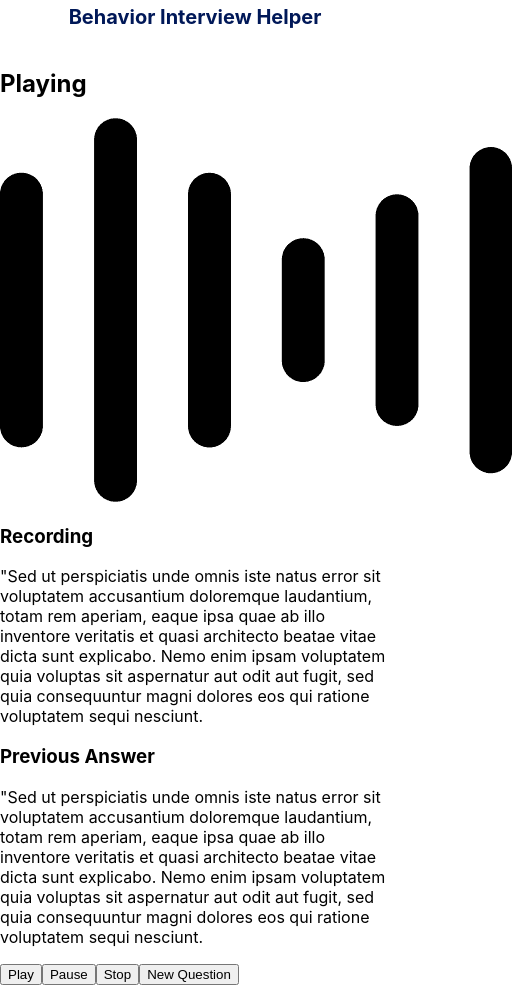
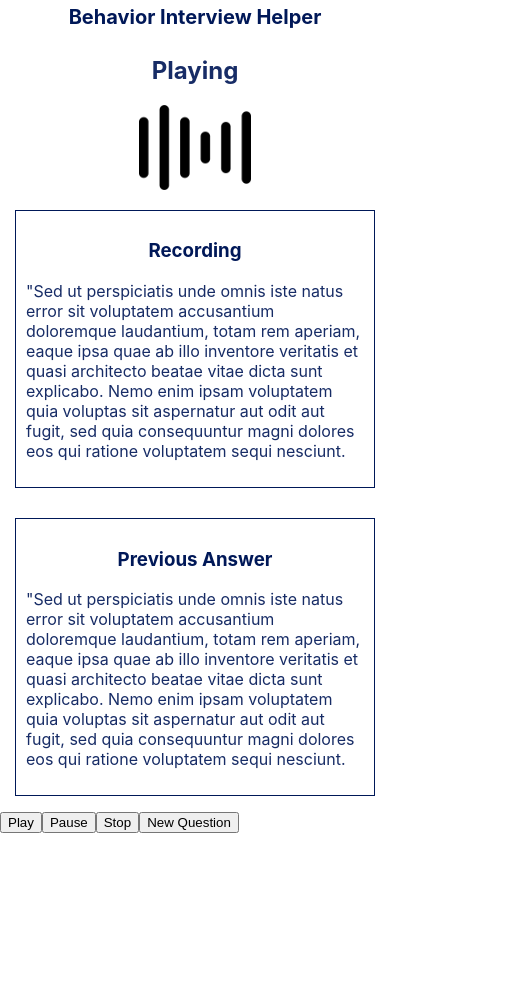
Before and after one commit to jcsmileyjr/behavior-interview-helper, a React (Create React App) app in the folder interview-helper/: page / in a window 390 px wide. Shown: the whole page, 512 px wide, since content can reach past the window. After the commit the page ends 844 px from the top, so only its background shows below. Built offline with nearby package versions, Linux system fonts and the light colour scheme.

Commit message:
Styling: Recording Page design responsiveness

```diff
--- a/interview-helper/src/pages/recordingPage/RecordingPage.js
+++ b/interview-helper/src/pages/recordingPage/RecordingPage.js
@@ -10,7 +10,7 @@ const RecordingPage = () => {
       <main>
         <section className="recordingPage__image--container">
           <h1>Playing</h1>
-          <img src={Noise} alt="icon of sound" />
+          <img src={Noise} alt="icon of sound" className="recordingPage__image--style" />
         </section>
         <div className="recordingPage__content--container">
           <section className="content__recording--container">
--- a/interview-helper/src/pages/recordingPage/recordingPage.css
+++ b/interview-helper/src/pages/recordingPage/recordingPage.css
@@ -3,3 +3,61 @@
     display: flex;
     flex-direction: column;
 }
+
+.recordingPage--container > main {
+    display: flex;
+    flex-direction: column;
+}
+
+.content__recording--container > h3, .content__previousAnswer--container > h3 {
+    text-align: center;
+    color: var(--Primary-Dark-Blue)
+}
+
+.content__recording--container > p, .content__previousAnswer--container > p {
+    color: var(--Primary-Medium-Blue);
+}
+
+.content__recording--container, .content__previousAnswer--container {
+    border: 1px solid var(--Primary-Dark-Blue);
+    padding: 10px;
+    margin: 15px;
+}
+
+.recordingPage__image--container {
+    display: flex;
+    flex-direction: column;
+    justify-content: center;
+    align-items: center;
+    flex: 1;
+    margin-bottom: 5px;
+}
+
+.recordingPage__image--container > h1 {
+    margin-top: 0;
+    color: var(--Primary-Medium-Blue);
+}
+
+.recordingPage__image--style {
+    max-height: 10vh;
+}
+
+.recordingPage__content--container {
+    flex:3;
+    display: flex;
+    flex-direction: column;
+}
+
+.recordingPage__controls--container {
+    flex: 1;
+}
+
+@media only screen and (min-width:650px){
+    .recordingPage__image--style {
+        max-height: 15vh;
+    }
+
+    .recordingPage__content--container {
+        flex-direction: row;
+    }
+}
```
